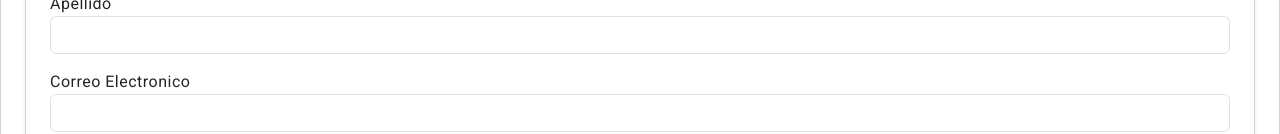
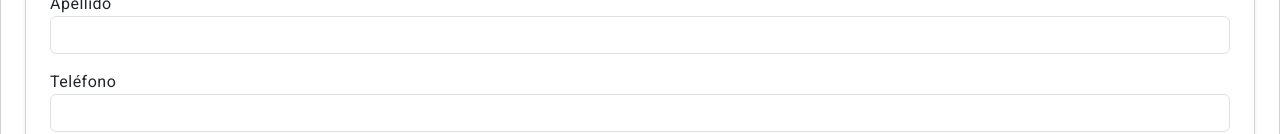
Before and after one commit to J0seFY/monosGPS-docker, an Angular app in the folder frontend/: page /buscarPersonas in a window 1280 px wide. Shown: the part 666-800 px from the top of the page. Built offline with nearby package versions, Linux system fonts and the light colour scheme.

Commit message:
remove email field from agregar persona form

```diff
--- a/frontend/src/app/components/agregar-persona/agregar-persona.component.html
+++ b/frontend/src/app/components/agregar-persona/agregar-persona.component.html
@@ -30,11 +30,6 @@
       <div class="form-group mb-3">
         <label>Apellido</label>
         <input type="text" [(ngModel)]="persona.apellido" name="apellido" class="form-control" required />
-      </div>
-
-      <div class="form-group mb-3">
-        <label>Correo Electronico</label>
-        <input type="text" [(ngModel)]="persona.correo" name="correo" class="form-control" />
       </div>
 
       <!-- Teléfono -->
--- a/frontend/src/app/components/agregar-persona/agregar-persona.component.ts
+++ b/frontend/src/app/components/agregar-persona/agregar-persona.component.ts
@@ -13,7 +13,6 @@ export class AgregarPersonaComponent {
     rut: '',
     nombre: '',
     apellido: '',
-    correo:'',
     telefono: '',
     curso: '',
     asignatura: '',
@@ -34,7 +33,6 @@ export class AgregarPersonaComponent {
           rut: '',
           nombre: '',
           apellido: '',
-          correo:'',
           telefono: '',
           curso: '',
           asignatura: '',
```
